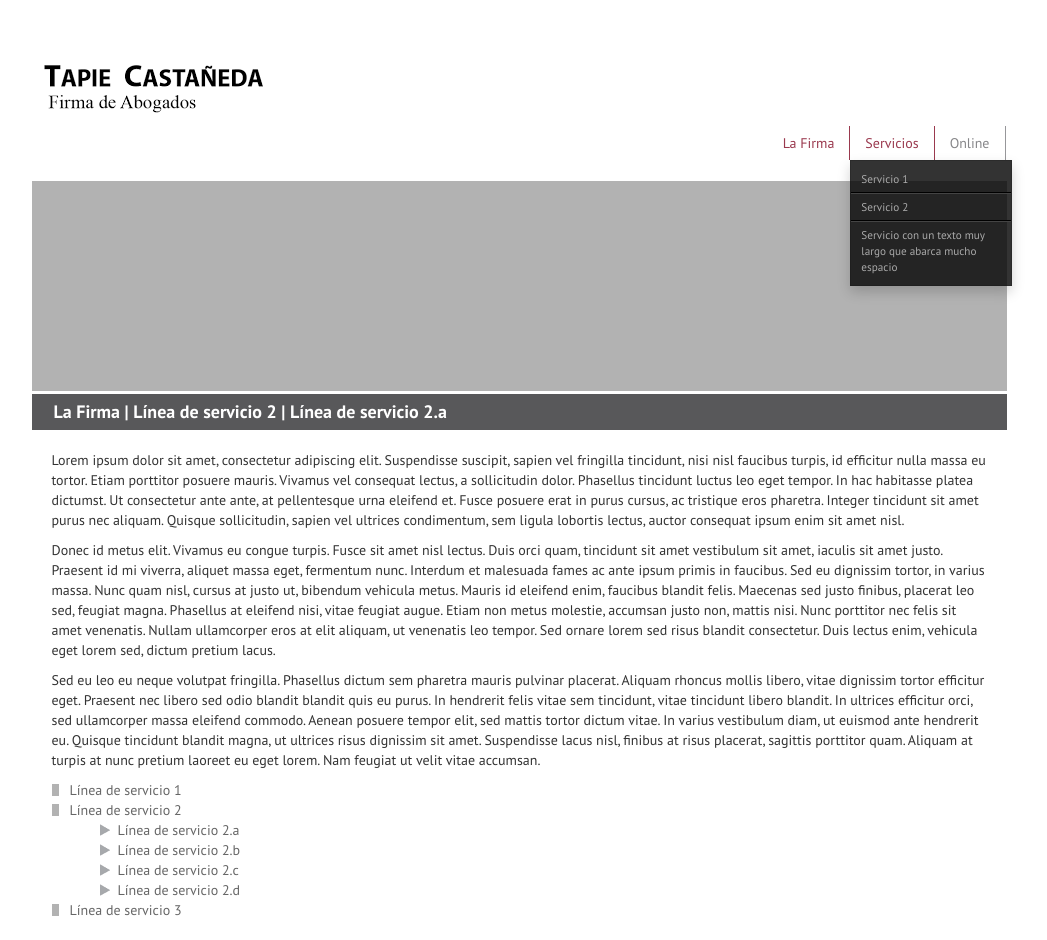
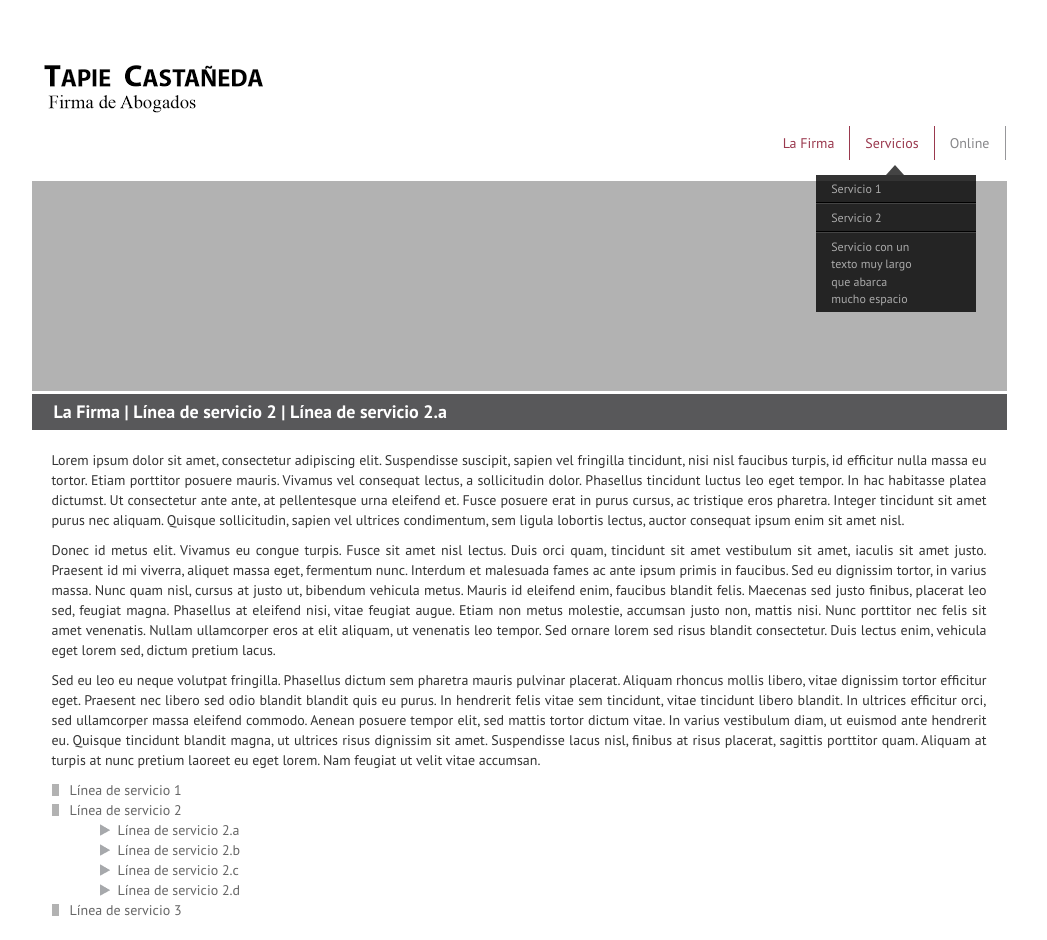
Before and after one commit to mikeiwi/tapie, a PHP site: page / in a window 1280 px wide, after a click on "Servicios". Shown: the whole page, without its empty margins (121-1168 px from the left). Run offline with PHP 8.4, Linux system fonts and the light colour scheme.

Commit message:
triangulo en el menú

```diff
--- a/css/style.css
+++ b/css/style.css
@@ -37,17 +37,30 @@ nav h1 a{
     padding:0;
 }
 
+.navbar-nav .triangle{
+    width: 0;
+    height: 0;
+    border-style: solid;
+    border-width: 0 9px 10px 9px;
+    border-color: transparent transparent #444 transparent;
+    background: none;
+    margin-left: 70px;
+}
 .navbar-nav > li ul{
-    background: transparent url('img/dropdown-overlay.png');
-    font-size: .8em;
+    background-color: transparent;
     font-weight: bold;
     border-radius: 0;
+    left: -50%;
+    margin-left: 8px;
+    border: none;
+    box-shadow: none;
 }
 .navbar-nav > li ul li{
     border-bottom: 1px solid #000;
     border-top: 1px solid #444;
+    background: transparent url('img/dropdown-overlay.png');
 }
-.navbar-nav > li ul li:first-child{
+.navbar-nav > li ul li:nth-child(2){
     border-top: none;
 }
 .navbar-nav > li ul li:last-child{
@@ -56,9 +69,10 @@ nav h1 a{
 .navbar-nav > li ul a{
     color: #aaa;
     word-wrap: break-word;
-    width: 160px;
+    width: 120px;
     white-space: normal;
-    padding: 5px 10px;
+    padding: 5px 15px;
+    font-size: 12px;
 }
 .navbar-nav > li ul a:hover{
     background: none;
@@ -83,6 +97,7 @@ nav h1 a{
 
 .content{
     padding: 20px;
+    text-align: justify;
 }
 .content a{ color: #666; }
 .content ul{
--- a/index.html
+++ b/index.html
@@ -50,6 +50,7 @@
 		      Servicios
 		    </a>
 		    <ul class="dropdown-menu">
+		      <li class="triangle"></li>
 		      <li><a tabindex="-1" href="#">Servicio 1</a></li>
 		      <li><a tabindex="-1" href="#">Servicio 2</a></li>
 		      <li><a tabindex="-1" href="#">Servicio con un texto muy largo que abarca mucho espacio</a></li>
```
